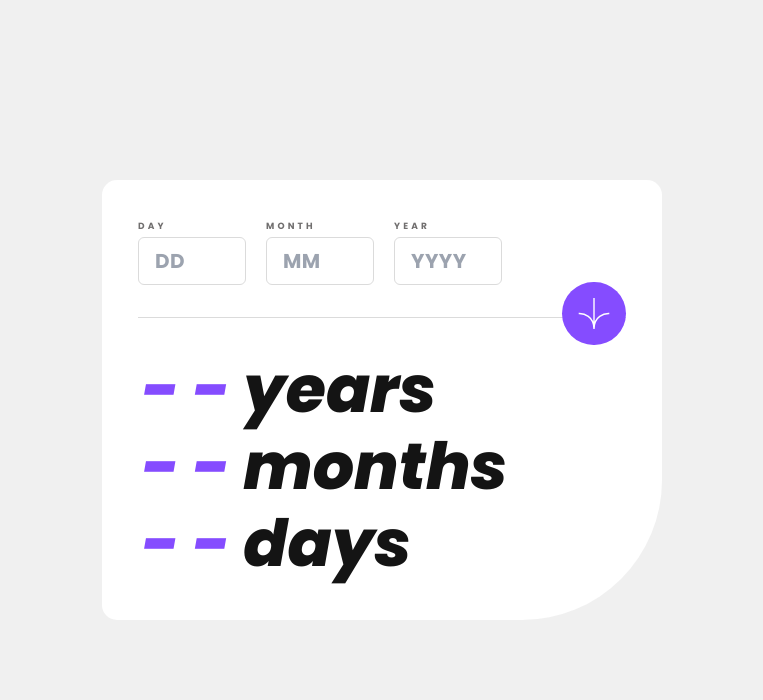
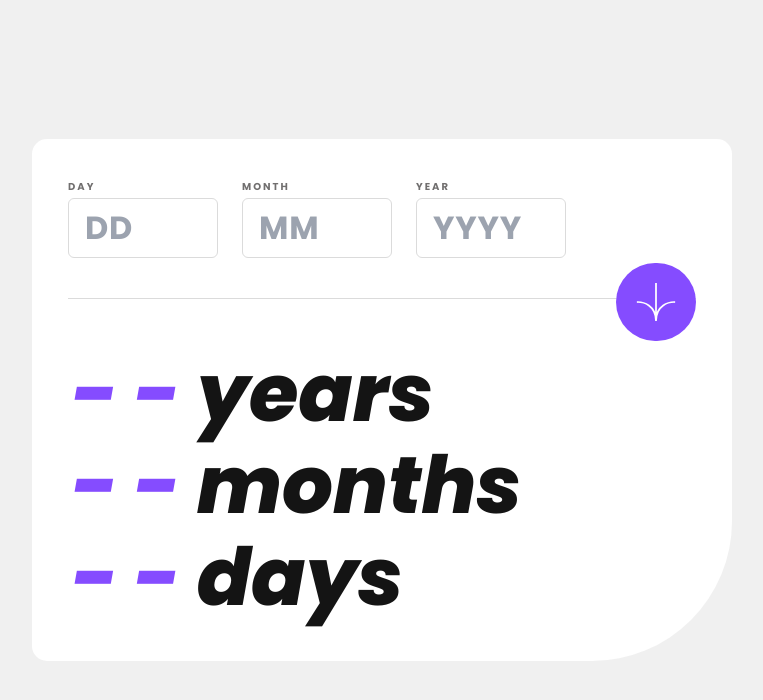
Before and after one commit to ippotheboxer/age-calculator-app, a React (Vite) app: page / in a window 1280 px wide. Shown: the top 700 px of the page, without its empty margins (258-1021 px from the left). Built offline with nearby package versions, Linux system fonts and the light colour scheme.

Commit message:
Make desktop size bigger

```diff
--- a/src/components/BirthForm.tsx
+++ b/src/components/BirthForm.tsx
@@ -27,8 +27,8 @@ const BirthForm: React.FC<BirthdateFormProps> = ({ onSubmit }) => {
 
   return (
     <form onSubmit={(e) => handleSubmit(e)}>
-        <div className='flex flex-row pb-4 pr-16 mb-4 pt-1'>
-            <div className='flex flex-col pr-5'>
+        <div className='flex flex-row pb-6 pr-16 mb-4 pt-1'>
+            <div className='flex flex-col pr-6'>
                 <label className='labelText' htmlFor='day'>Day</label>
                 <input
                 className='inputDesign'
@@ -40,7 +40,7 @@ const BirthForm: React.FC<BirthdateFormProps> = ({ onSubmit }) => {
                 name='day'/>
             </div>
 
-            <div className='flex flex-col pr-5'>
+            <div className='flex flex-col pr-6'>
                 <label className='labelText' htmlFor='month'>Month</label>
                 <input
                 className='inputDesign'
@@ -67,7 +67,7 @@ const BirthForm: React.FC<BirthdateFormProps> = ({ onSubmit }) => {
         <div className='flex items-center justify-center lg:self-end lg:justify-end border-t border-t-lightGrey'>
             <button
             type='submit'
-            className='bg-purple rounded-full lg:p-4 p-3 hover:bg-offBlack lg:-mt-9 -mt-5 w-12 lg:w-16'>
+            className='bg-purple rounded-full lg:p-5 p-3 hover:bg-offBlack lg:-mt-9 -mt-5 w-12 lg:w-20'>
                 <img src={ArrowSubmit} alt="arrow" />
             </button>
         </div>
--- a/src/index.css
+++ b/src/index.css
@@ -7,7 +7,7 @@
     min-height: 100vh;
   }
   .mainContainer {
-    width: 560px;
+    width: 700px;
     border-radius: 15px;
     border-bottom-right-radius: 140px;
   }
@@ -28,20 +28,22 @@
   }
   .labelText {
     @apply poppins-bold uppercase text-smokeyGrey pb-1;
-    font-size: 9px;
-    letter-spacing: 0.35em
+    font-size: 10px;
+    letter-spacing: 0.2em
   }
   .inputDesign {
     @apply border rounded-md border-lightGrey text-offBlack p-2 pl-4 tracking-wide poppins-bold text-sm lg:text-xl;
-    width: 108px;
-    height: 48px;
+    width: 150px;
+    height: 60px;
+    font-size: 32px;
   }
   .inputDesign:focus-visible {
     @apply focus-within:outline-purple;
+    background-color: white;
   }
   .ageText {
     @apply poppins-extrabold-italic text-offBlack lg:text-6xl;
-    font-size: 65px;
+    font-size: 80px;
   }
   @media (max-width: 600px) {
     .inputDesign {
```
